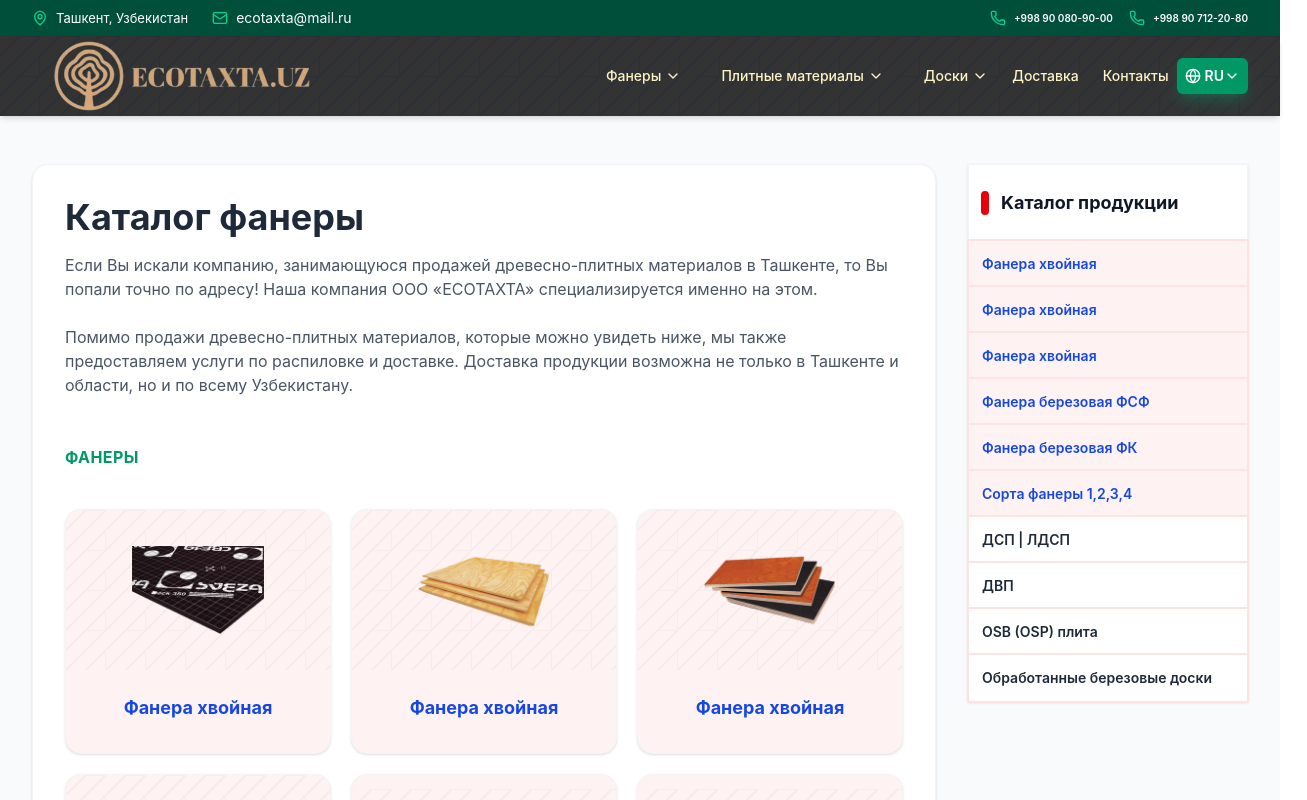
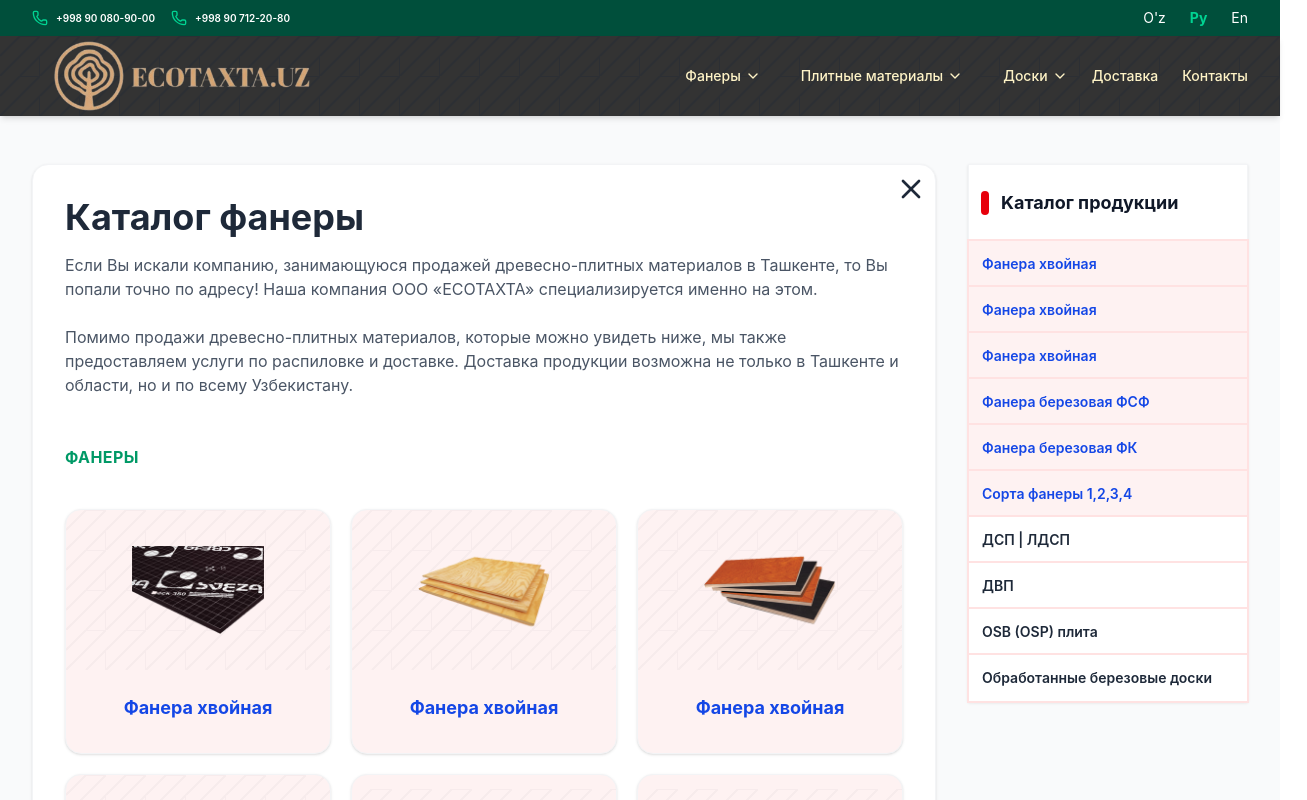
Before and after one commit to UzbekinUz/ecotaxta-uz, a React (Vite) app: page / in a window 1280 px wide. Both pictures are taken after a click on the button "Фанеры". Shown: the top 800 px of the page, 1307 px wide, since content can reach past the window. Built offline with nearby package versions, Linux system fonts and the light colour scheme.

Commit message:
Back functions are added

```diff
--- a/src/App.jsx
+++ b/src/App.jsx
@@ -15,58 +15,45 @@
   const [isLoading, setLoading] = useState(true);
   const [lang, setLang] = useState("ru");
   const [page, setPage] = useState({ status: "home", id: "" });
-
+  const [back, setBack] = useState({status:"home", id:""});
   useEffect(() => {
-    // 8 soniyadan keyin setLoading(false) qiladigan taymer
     const timer = setTimeout(() => {
       setLoading(false);
-    }, 7222); // 8000 ms = 8 soniya
-
-    // Komponent o'chirilganda (unmount) taymerni tozalash
-    // Bu xotira xatolarining oldini oladi
+    }, 0);
     return () => clearTimeout(timer);
   }, []);
 
   return isLoading ? (
     <Loading />
-  ) : page.status === "product" ? (
+  ) : (
     <div className="min-h-screen relative bg-gray-50 font-sans text-gray-800 animate-in fade-in duration-1000">
-      <TopBar lang={lang} />
-      <Navbar setPage={setPage} lang={lang} setLang={setLang} page={page}/>
-      <ProductPage lang={lang} page={page} setPage={setPage}/>
-      <Footer lang={lang}  setPage={setPage}/>
+      <TopBar lang={lang} setLang={setLang} />
+      <Navbar
+        setBack={setBack}
+        setPage={setPage}
+        lang={lang}
+        setLang={setLang}
+        page={page}
+      />
+      {page.status === "product" ? (
+        <ProductPage back={back} lang={lang} page={page} setBack={setBack} setPage={setPage} />
+      ) : page.status === "category" ? (
+        <CategoryPage setBack={setBack} lang={lang} page={page} setPage={setPage} />
+      ) : page.status === "home" ? (
+        <>
+          <Home lang={lang} setPage={setPage} />
+          <Features lang={lang} />
+          <Products setBack={setBack} lang={lang} setPage={setPage} />
+        </>
+      ) : page.status === "delivery" ? (
+        <Delivery lang={lang} page={page} setPage={setPage} />
+      ) : page.status === "contact" ? (
+        <ContactPage setBack={setBack} back={back} lang={lang} page={page} setPage={setPage} />
+      ) : null}
+
+      <Footer lang={lang} setPage={setPage} setBack={setBack} />
     </div>
-  ) : page.status === "category" ? (
-    <div className="min-h-screen relative bg-gray-50 font-sans text-gray-800 animate-in fade-in duration-1000">
-      <TopBar lang={lang} />
-      <Navbar setPage={setPage} lang={lang} setLang={setLang} page={page}/>
-      <CategoryPage lang={lang} page={page} setPage={setPage}/>
-      <Footer lang={lang} setPage={setPage}/>
-    </div>
-  ) : page.status === "home" ?(
-    <div className="min-h-screen relative bg-gray-50 font-sans text-gray-800 animate-in fade-in duration-1000">
-      <TopBar lang={lang} />
-      <Navbar setPage={setPage} lang={lang} setLang={setLang} page={page}/>
-      <Home lang={lang} />
-      <Features lang={lang} />
-      <Products lang={lang} setPage={setPage} />
-      <Footer lang={lang} setPage={setPage}/>
-    </div>
-  ): page.status === "delivery" ? (
-    <div className="min-h-screen relative bg-gray-50 font-sans text-gray-800 animate-in fade-in duration-1000">
-      <TopBar lang={lang} />
-      <Navbar setPage={setPage} lang={lang} setLang={setLang} page={page}/>
-      <Delivery lang={lang} page={page} setPage={setPage}/>
-      <Footer lang={lang} setPage={setPage}/>
-    </div>
-  ): page.status === "contact" ? (
-    <div className="min-h-screen relative bg-gray-50 font-sans text-gray-800 animate-in fade-in duration-1000">
-      <TopBar lang={lang} />
-      <Navbar setPage={setPage} lang={lang} setLang={setLang} page={page}/>
-      <ContactPage lang={lang} page={page} setPage={setPage}/>
-      <Footer lang={lang} setPage={setPage}/>
-    </div>
-  ) : null
+  );
 };
 
 export default App;
--- a/src/components/navbar.jsx
+++ b/src/components/navbar.jsx
@@ -4,8 +4,7 @@
 import category from "../data/categories.json";
 import products from "../data/products.json";
 import header from "../language/header.json";
-import Changer from "../helper/languageChanger";
-function Navbar({ lang, setLang, setPage, page }) {
+function Navbar({ lang, setPage, page, setBack }) {
   const [isMenuOpen, setIsMenuOpen] = useState(false);
   const toggleMenu = () => {
     setIsMenuOpen(!isMenuOpen);
@@ -65,8 +64,10 @@
               >
                 <button
                   onClick={() => {
+                    setBack({status:"home",id:""});
                     setPage({ status: "category", id: item._id });
                     setIsMenuOpen(false);
+                    scrollToTop();
                   }}
                   className="flex items-center gap-1 px-4 py-2 text-sm font-medium text-amber-100 group-hover:text-blue-600 transition-colors"
                 >
@@ -86,6 +87,8 @@
                                 onClick={() => {
                                   setPage({ status: "product", id: d._id });
                                   setIsMenuOpen(false);
+                                  setBack({status:"home",id:""});
+                                  scrollToTop();
                                 }}
                                 className={`w-full cursor-pointer flex items-center gap-3 p-3 border-red-50 ring-2 ring-red-100 hover:bg-red-200  transition-all duration-200 text-left border
                               ${
@@ -113,8 +116,10 @@
             <a
               href="#"
               onClick={() => {
+                setBack({status:"home",id:""});
                 setPage({ status: "delivery", id: "" });
                 setIsMenuOpen(false);
+                scrollToTop();
               }}
               className="text-amber-100 lg:text-sm hover:text-blue-600 font-medium transition-colors"
             >
@@ -123,36 +128,36 @@
             <a
               href="#"
               onClick={() => {
+                setBack({status:"home",id:""});
                 setPage({ status: "contact", id: "" });
                 setIsMenuOpen(false);
+                scrollToTop();
               }}
               className="text-amber-100 lg:text-sm ml-4 hover:text-blue-600 font-medium transition-colors"
             >
               {Lang(header.links.contact)}
             </a>
-            <Changer setLang={setLang} lang={lang} />
           </div>
 
           {/* Mobile Menu Button */}
           <div className="flex items-center lg:hidden relative">
             <button
               onClick={toggleMenu}
-              className="text-gray-600 hover:text-emerald-600 focus:outline-none"
+              className="text-green-500 hover:text-emerald-600 focus:outline-none"
             >
               {isMenuOpen ? (
                 <X className="h-8 w-8" />
               ) : (
-                <Menu className="h-8 w-8" />
+                <Menu className="h-8 w-8 " />
               )}
             </button>
-            <Changer setLang={setLang} lang={lang} />
           </div>
         </div>
       </div>
 
       {/* Mobile Menu */}
       {isMenuOpen && (
-        <div className="lg:hidden bg-white border-t border-gray-100 absolute w-full shadow-lg">
+        <div className="lg:hidden bg-white border-t min-h-screen border-gray-100 absolute w-full shadow-lg">
           <div className="px-2 pt-2 pb-3 space-y-1 sm:px-3 ">
             {category.map((item, key) => (
               <div
@@ -161,8 +166,10 @@
               >
                 <button
                   onClick={() => {
+                    setBack("home");
                     setPage({ status: "category", id: item._id });
                     setIsMenuOpen(false);
+                    scrollToTop();
                   }}
                   className="flex  items-center gap-1 px-4 py-1 text-[16px] font-medium text-gray-700 hover:text-emerald-600 hover:bg-emerald-50 transition-colors"
                 >
@@ -173,12 +180,13 @@
                   {products.map(
                     (d, index) =>
                       d.category === item._id && (
-                        <a
+                        <button
                           key={index}
-                          href=""
                           onClick={() => {
+                            setBack({status:"home",id:""});
                             setPage({ status: "product", id: d._id });
                             setIsMenuOpen(false);
+                            scrollToTop();
                           }}
                           className="flex items-start  gap-4 py-1 px-3 hover:bg-red-200 transition-colors "
                         >
@@ -187,7 +195,7 @@
                               {Lang(d.name)}
                             </p>
                           </div>
-                        </a>
+                        </button>
                       ),
                   )}
                 </div>
@@ -196,8 +204,10 @@
             <a
               href=""
               onClick={() => {
+                setBack({status:"home",id:""});
                 setPage({ status: "delivery", id: "" });
                 setIsMenuOpen(false);
+                scrollToTop();
               }}
               className="block px-3 py-1 text-[16px] font-medium text-gray-700 hover:text-emerald-600 hover:bg-emerald-50 rounded-md"
             >
@@ -208,12 +218,13 @@
               onClick={() => {
                 setPage({ status: "contact", id: "" });
                 setIsMenuOpen(false);
+                setBack({status:"home",id:""});
+                scrollToTop();
               }}
               className="block px-3 py-1 text-[16px] font-medium text-gray-700 hover:text-emerald-600 hover:bg-emerald-50 rounded-md"
             >
               {Lang(header.links.contact)}
             </a>
-            <Changer isMenuOpen={isMenuOpen} setLang={setLang} lang={lang} />
             <div className="mt-4 px-3 py-2 border-t border-gray-100">
               <p className="flex items-center text-sm font-medium text-gray-700 mb-2">
                 <Phone className="w-4 h-4 mr-2 text-emerald-600" /> +998 90
--- a/src/components/topBar.jsx
+++ b/src/components/topBar.jsx
@@ -1,20 +1,14 @@
 import { Mail, MapPin, Phone } from "lucide-react";
-import topBar from "../language/topBar.json";
 
-function TopBar({lang}) {
+function TopBar({ lang,setLang }) {
+  const languages = [
+    { code: "uz", name: "O'z" },
+    { code: "ru", name: "Ру" },
+    { code: "en", name: "En" }
+  ];
   return (
     <div className="bg-emerald-900 text-white py-2 text-sm block">
       <div className="max-w-7xl mx-auto px-4 sm:px-6 lg:px-8 flex flex-wrap md:grid-cols-2 gap-0 justify-between items-center">
-          <div className="flex space-x-6">
-            <span className="flex items-center text-[13px]">
-              <MapPin className="w-4 h-4 mr-2 text-emerald-400" />
-              {lang === "ru" ? topBar.location.ru : lang === "uz" ? topBar.location.uz : topBar.location.en}
-            </span>
-            <span className="flex items-center">
-              <Mail className="w-4 h-4 mr-2 text-emerald-400 text-[10px]" />
-              ecotaxta@mail.ru
-            </span>
-          </div>
         <div className="flex space-x-4">
           <span className="flex items-center font-semibold text-[10px]">
             <Phone className="w-4 h-4 mr-2 text-emerald-400" />
@@ -25,6 +19,17 @@
             +998 90 712-20-80
           </span>
         </div>
+        <div className="flex space-x-6">
+          {languages.map((language) => (
+            <button
+              key={language.code}
+              onClick={()=>{setLang(language.code)}}
+              className={language.code === lang ? "text-emerald-400 font-bold" : "text-white hover:text-emerald-400 transition-colors"}
+            >
+              {language.name}
+            </button>
+          ))}
+        </div>
       </div>
     </div>
   );
--- a/src/pages/categoryPage.jsx
+++ b/src/pages/categoryPage.jsx
@@ -2,20 +2,31 @@
 import categories from "../data/categories.json";
 import categoryTxt from "../language/categoryPageTxt.json";
 import ProductSlideBar from "../helper/productSlideBar";
+import { X } from "lucide-react";
 
-function CategoryPage({ page, lang, setPage }) {
+function CategoryPage({ page, lang, setPage, setBack }) {
   function Lang(address) {
     return lang === "ru" ? address.ru : lang === "uz" ? address.uz : address.en;
   }
 
-
-
+  const scrollToTop = () => {
+    window.scrollTo({
+      top: 0,
+      behavior: "smooth", // Silliq harakat
+    });
+  };
   return (
     <section className="min-h-screen bg-gray-50 py-12 px-4 sm:px-6 lg:px-8">
       <div className="max-w-7xl mx-auto ">
         <div className="grid grid-cols-1 lg:grid-cols-4 gap-8">
           <div className=" md:max-w-7xl w-full lg:col-span-3">
-            <div className="bg-white rounded-2xl shadow-sm border border-gray-100 p-8 sm:grid-cols-2 lg:grid-cols-3 gap-10">
+            <div className="bg-white rounded-2xl relative shadow-sm border border-gray-100 p-8 sm:grid-cols-2 lg:grid-cols-3 gap-10">
+              <X
+                onClick={() => {
+                  setPage({ status: "home", id: "" });
+                }}
+                className="h-8 w-8 absolute top-2 cursor-pointer  right-2"
+              />
               <h1 className="text-4xl font-bold mb-4">
                 {Lang(categoryTxt.title)}
               </h1>
@@ -36,12 +47,14 @@
                             return (
                               <button
                                 key={key}
-                                onClick={() =>
+                                onClick={() => {
+                                  setBack({ status: "category", id: ctg._id });
                                   setPage({
                                     status: "product",
                                     id: product._id,
-                                  })
-                                }
+                                  });
+                                  scrollToTop()
+                                }}
                                 className="bg-red-50 relative rounded-2xl border border-gray-100 overflow-hidden shadow-sm hover:shadow-md transition-shadow duration-300 group"
                               >
                                 <div className="h-40 overflow-hidden relative cursor-pointer z-10">
@@ -102,8 +115,12 @@
           </div>
 
           {/* YON PANEL - MAHSULOTLAR RO'YXATI (O'ng tomon) */}
-            <ProductSlideBar page={page} setPage={setPage} lang={lang} Lang={Lang}/>
-
+          <ProductSlideBar
+            page={page}
+            setPage={setPage}
+            lang={lang}
+            Lang={Lang}
+          />
         </div>
       </div>
     </section>
--- a/src/sections/home.jsx
+++ b/src/sections/home.jsx
@@ -1,7 +1,7 @@
 import { ChevronLeft, ChevronRight } from "lucide-react";
 import { useEffect, useState } from "react";
 import slides from "../data/slides.json";
-function Home({ lang }) {
+function Home({ lang, setPage }) {
   const [currentSlide, setCurrentSlide] = useState(0);
   const nextSlide = () => {
     setCurrentSlide((prev) => (prev === slides.length - 1 ? 0 : prev + 1));
@@ -64,7 +64,8 @@
               {lang === "ru" ? "Каталог продукции" : lang === "uz" ? "Mahsulotlar katalogi" : "Product Catalog"}
             </a>
             <a
-              href="#contact"
+              href="#"
+              onClick={()=>{setPage({status:"contact",id:''})}}
               className="inline-flex justify-center items-center px-8 py-3.5 border-2 border-white/20 text-base font-bold rounded-md text-white hover:bg-white/10 transition-all backdrop-blur-sm"
             >
               {lang === "ru" ? "Связаться с нами" : lang === "uz" ? "Biz bilan bog'lanish" : "Contact Us"}
```
Also changed, not shown: src/pages/contactPage.jsx (+10 -3 lines), src/pages/deliveryPage.jsx (+9 -2 lines), src/pages/productPage.jsx (+35 -18 lines). Lines whose indentation alone changed are shown as unchanged.
